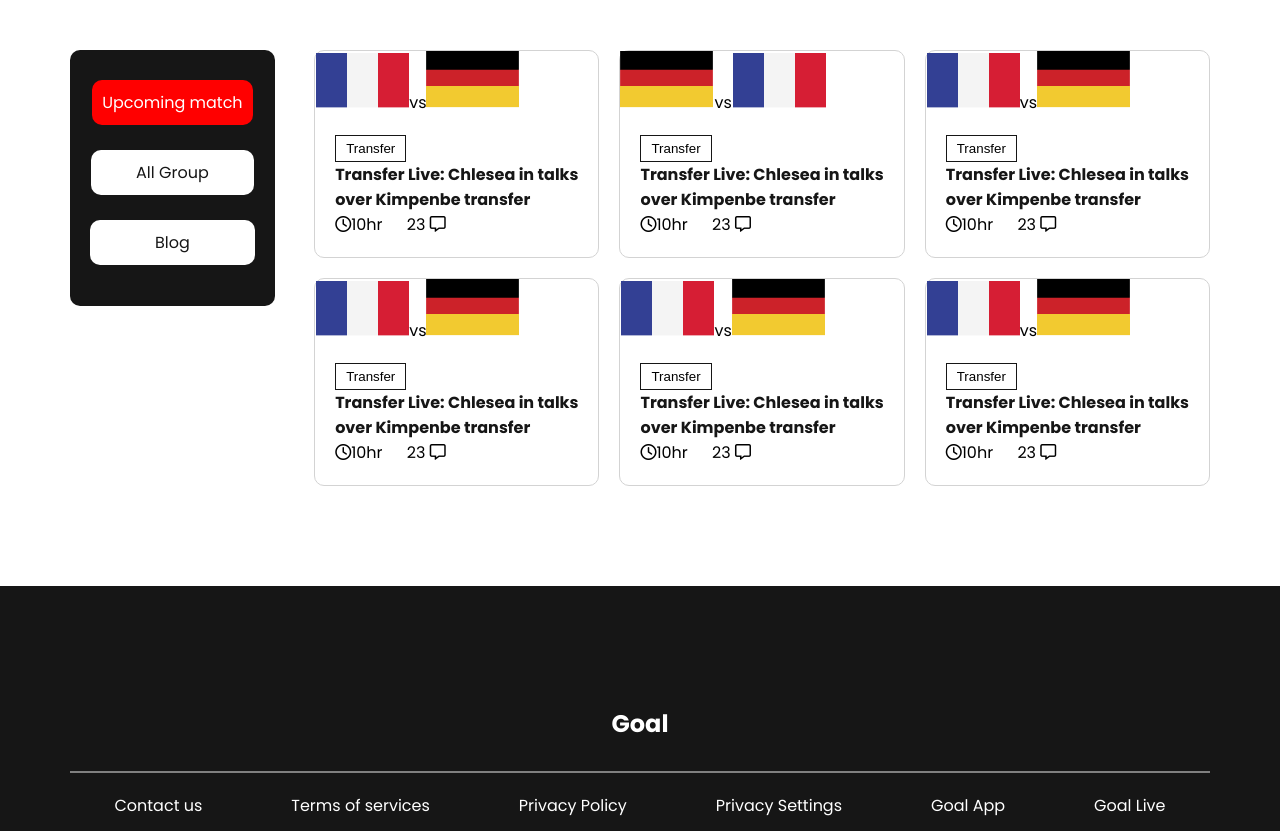
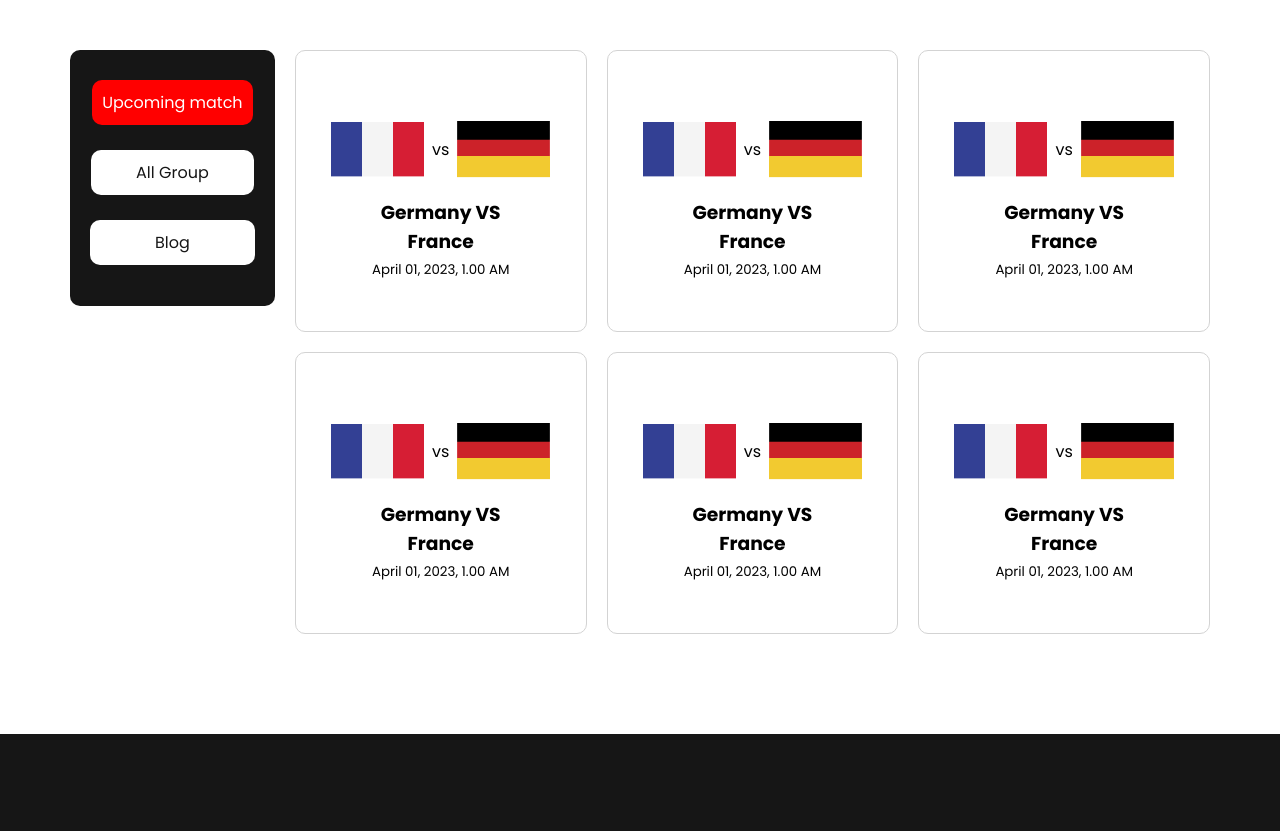
Before and after one commit to hridoyhalder1/assignment-2, a plain HTML site: page cricket.html in a window 1280 px wide. Shown: the part 693-1524 px from the top of the page. Drawn offline with Linux system fonts and the light colour scheme.

Commit message:
finally done

```diff
--- a/cricket.html
+++ b/cricket.html
@@ -35,58 +35,58 @@
             </div>
         </div>
         <div class="cards">
-            <div class="cards-info">
-                <img src="img/Flag.png"><span>vs</span><img src="img/germany Flag.png">
-                <div class="cards-content">
-                    <button>Transfer</button>
-                    <p>Transfer Live: Chlesea in talks<br> over Kimpenbe transfer</p>
-                    <span><i class="fa-regular fa-clock"></i>10hr</span>
-                    <span>23 <i class="fa-regular fa-message"></i></span>
+            <div class="cards-info flag-info">
+                <div class="flag-img">
+                    <img src="img/Flag.png"><span>vs</span><img src="img/germany Flag.png">
+                </div>
+                <div class="cards-content flag-content">
+                    <h3>Germany VS France </h3>
+                    <small>April 01, 2023, 1.00 AM</small>
                 </div>
             </div>
-            <div class="cards-info">
-                <img src="img/germany Flag.png"><span>vs</span><img src="img/Flag.png">
-                <div class="cards-content">
-                    <button>Transfer</button>
-                    <p>Transfer Live: Chlesea in talks<br> over Kimpenbe transfer</p>
-                    <span><i class="fa-regular fa-clock"></i>10hr</span>
-                    <span>23 <i class="fa-regular fa-message"></i></span>
+            <div class="cards-info flag-info">
+                <div class="flag-img">
+                    <img src="img/Flag.png"><span>vs</span><img src="img/germany Flag.png">
+                </div>
+                <div class="cards-content flag-content">
+                    <h3>Germany VS France </h3>
+                    <small>April 01, 2023, 1.00 AM</small>
                 </div>
             </div>
-            <div class="cards-info">
-                <img src="img/Flag.png"><span>vs</span><img src="img/germany Flag.png">
-                <div class="cards-content">
-                    <button>Transfer</button>
-                    <p>Transfer Live: Chlesea in talks<br> over Kimpenbe transfer</p>
-                    <span><i class="fa-regular fa-clock"></i>10hr</span>
-                    <span>23 <i class="fa-regular fa-message"></i></span>
+            <div class="cards-info flag-info">
+                <div class="flag-img">
+                    <img src="img/Flag.png"><span>vs</span><img src="img/germany Flag.png">
+                </div>
+                <div class="cards-content flag-content">
+                    <h3>Germany VS France </h3>
+                    <small>April 01, 2023, 1.00 AM</small>
                 </div>
             </div>
-            <div class="cards-info">
-                <img src="img/Flag.png"><span>vs</span><img src="img/germany Flag.png">
-                <div class="cards-content">
-                    <button>Transfer</button>
-                    <p>Transfer Live: Chlesea in talks<br> over Kimpenbe transfer</p>
-                    <span><i class="fa-regular fa-clock"></i>10hr</span>
-                    <span>23 <i class="fa-regular fa-message"></i></span>
+            <div class="cards-info flag-info">
+                <div class="flag-img">
+                    <img src="img/Flag.png"><span>vs</span><img src="img/germany Flag.png">
+                </div>
+                <div class="cards-content flag-content">
+                    <h3>Germany VS France </h3>
+                    <small>April 01, 2023, 1.00 AM</small>
                 </div>
             </div>
-            <div class="cards-info">
-                <img src="img/Flag.png"><span>vs</span><img src="img/germany Flag.png">
-                <div class="cards-content">
-                    <button>Transfer</button>
-                    <p>Transfer Live: Chlesea in talks<br> over Kimpenbe transfer</p>
-                    <span><i class="fa-regular fa-clock"></i>10hr</span>
-                    <span>23 <i class="fa-regular fa-message"></i></span>
+            <div class="cards-info flag-info">
+                <div class="flag-img">
+                    <img src="img/Flag.png"><span>vs</span><img src="img/germany Flag.png">
+                </div>
+                <div class="cards-content flag-content">
+                    <h3>Germany VS France </h3>
+                    <small>April 01, 2023, 1.00 AM</small>
                 </div>
             </div>
-            <div class="cards-info">
-                <img src="img/Flag.png"><span>vs</span><img src="img/germany Flag.png">
-                <div class="cards-content">
-                    <button>Transfer</button>
-                    <p>Transfer Live: Chlesea in talks<br> over Kimpenbe transfer</p>
-                    <span><i class="fa-regular fa-clock"></i>10hr</span>
-                    <span>23 <i class="fa-regular fa-message"></i></span>
+            <div class="cards-info flag-info">
+                <div class="flag-img">
+                    <img src="img/Flag.png"><span>vs</span><img src="img/germany Flag.png">
+                </div>
+                <div class="cards-content flag-content">
+                    <h3>Germany VS France </h3>
+                    <small>April 01, 2023, 1.00 AM</small>
                 </div>
             </div>
         </div>
--- a/style.css
+++ b/style.css
@@ -82,6 +82,9 @@ body {
     }
 }
 @media screen and (min-width: 688px) and (max-width:992px) {
+    .top-banner {
+        padding: 30px;
+    }
     .banner-content h1 {
         font-size: 25px;
     }
@@ -157,6 +160,19 @@ body {
     border: 1px solid lightgray;
     border-radius: 10px;
 }
+.flag-info {
+    padding: 30px;
+}
+.flag-img{
+    margin-top: 40px;
+    text-align: center;
+    display: flex;
+    justify-content: space-around;
+    align-items: center;
+}
+.flag-content {
+    text-align: center;
+}
 .cards-content {
     padding: 20px;
 }
@@ -173,6 +189,7 @@ body {
 .cards-content span {
     margin-right: 20px;
 }
+
 
 @media screen and (max-width: 688px) {
     .blog {
@@ -211,6 +228,7 @@ body {
     }
     .cards {
         grid-template-columns: repeat(2,1fr);
+        margin-top: -100px;
     }
     .cards-info img {
         width: 100%;
```
